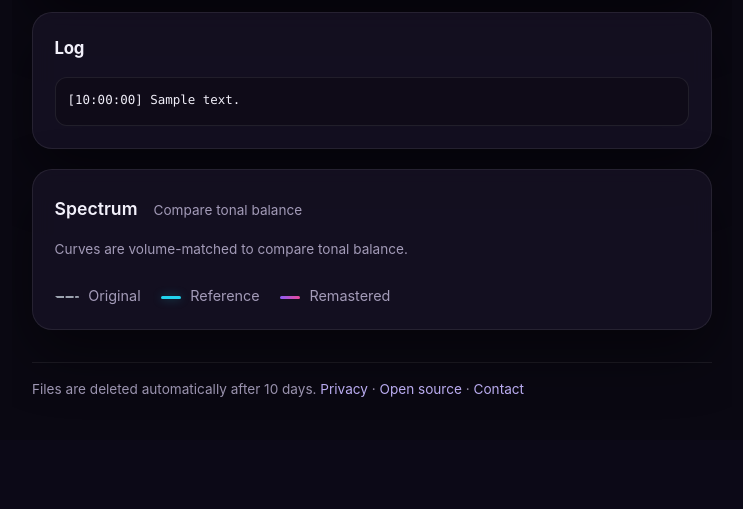
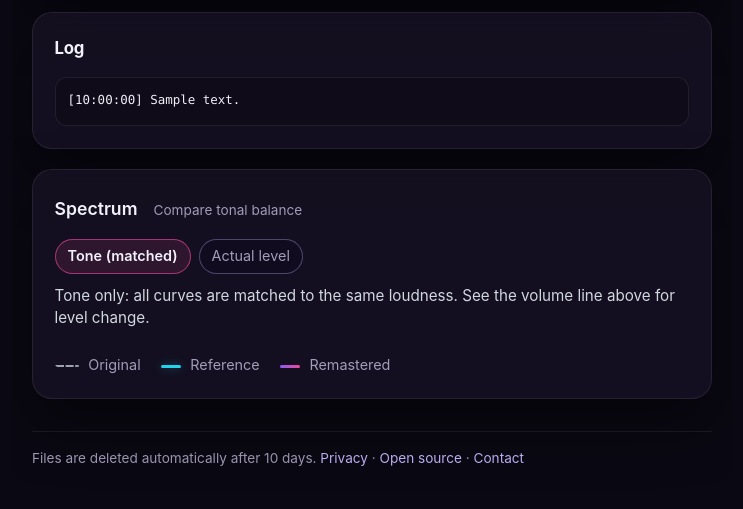
Before and after one commit to bluedskim/Remastered, a Python web app: template src/remastered/web/templates/job_detail.html in a window 1280 px wide, after a click that opens the changed part. Shown: the part 810-1319 px from the top of the page, without its empty margins (268-1011 px from the left). Before the commit the page ends 1207 px from the top, so only its background shows below. Run offline with Jinja, Linux system fonts and the light colour scheme; the template is opened without the code that fills it: most values are stand-ins (such as "Sample title", 1, 10 or a date in 2020); grey boxes marked "Sample" are stand-in pictures; some web fonts are replaced.

Commit message:
Spectrum: tone vs actual level toggle with LUFS offsets (#110)
Bump spectrum JSON to v2 with per-file integrated LUFS, lazy-recompute
v1 rows on next view, and a client toggle between volume-matched tone
curves and actual-level display with rescaled Y-axis and level note.

Co-authored-by: Cursor Agent <cursoragent@cursor.com>

```diff
--- a/src/remastered/web/static/job-spectrum.js
+++ b/src/remastered/web/static/job-spectrum.js
@@ -25,6 +25,8 @@
     reference: "#22d3ee",
     remastered: "#ec4899",
   };
+
+  var LOUDNESS_TARGET_LUFS = -23;
 
   /**
    * Y-axis rule (keep in sync with tests/test_job_spectrum_chart_axis.py):
@@ -112,6 +114,40 @@
     }
   }
 
+  function loudnessOffsetDb(integratedLufs) {
+    return integratedLufs - LOUDNESS_TARGET_LUFS;
+  }
+
+  function curveForMode(values, offsetDb) {
+    if (!offsetDb) return values;
+    return values.map(function (v) {
+      return v + offsetDb;
+    });
+  }
+
+  function seriesDataForMode(data, mode) {
+    if (mode !== "actual" || !data.lu || data.lu.length !== 3) {
+      return { o: data.o, r: data.r, m: data.m };
+    }
+    return {
+      o: curveForMode(data.o, loudnessOffsetDb(data.lu[0])),
+      r: curveForMode(data.r, loudnessOffsetDb(data.lu[1])),
+      m: curveForMode(data.m, loudnessOffsetDb(data.lu[2])),
+    };
+  }
+
+  function formatLevelDeltaDb(delta) {
+    var rounded = Math.round(delta * 10) / 10;
+    var sign = rounded > 0 ? "+" : "";
+    return sign + rounded.toFixed(1);
+  }
+
+  function remasteredVsOriginalLine(data) {
+    if (!data.lu || data.lu.length !== 3) return null;
+    var delta = data.lu[2] - data.lu[0];
+    return "Remastered is " + formatLevelDeltaDb(delta) + " dB vs original";
+  }
+
   function polylinePoints(freqs, dbs, plotW, plotH, padL, padT, yMin, yMax, fMin, fMax) {
     var parts = [];
     for (var i = 0; i < freqs.length; i++) {
@@ -126,11 +162,13 @@
     return parts.join(" ");
   }
 
-  function renderChart(container, data) {
+  function renderChart(container, data, mode) {
+    var displayMode = mode || "tone";
+    var seriesData = seriesDataForMode(data, displayMode);
     var freqs = data.f;
     var fMin = freqs[0];
     var fMax = freqs[freqs.length - 1];
-    var all = data.o.concat(data.r, data.m);
+    var all = seriesData.o.concat(seriesData.r, seriesData.m);
     var yAxis = computeYAxisRange(all);
     var yMin = yAxis.yMin;
     var yMax = yAxis.yMax;
@@ -236,7 +274,7 @@
       var pl = document.createElementNS(ns, "polyline");
       pl.setAttribute(
         "points",
-        polylinePoints(freqs, data[s.key], plotW, plotH, padL, padT, yMin, yMax, fMin, fMax)
+        polylinePoints(freqs, seriesData[s.key], plotW, plotH, padL, padT, yMin, yMax, fMin, fMax)
       );
       pl.setAttribute("fill", "none");
       pl.setAttribute("stroke", s.color);
@@ -293,11 +331,11 @@
         tooltipEl.textContent =
           labelHz +
           " · Original " +
-          data.o[idx].toFixed(1) +
+          seriesData.o[idx].toFixed(1) +
           " dB · Reference " +
-          data.r[idx].toFixed(1) +
+          seriesData.r[idx].toFixed(1) +
           " dB · Remastered " +
-          data.m[idx].toFixed(1) +
+          seriesData.m[idx].toFixed(1) +
           " dB";
         tooltipEl.hidden = false;
       }
@@ -309,10 +347,60 @@
     }
   }
 
-  document.querySelectorAll("[data-spectrum-chart]").forEach(function (el) {
-    var data = parsePayload(el);
-    if (data && data.f && data.o && data.r && data.m) {
-      renderChart(el, data);
+  function updateModeUi(panel, mode, data) {
+    var captionEl = panel.querySelector("[data-spectrum-caption]");
+    var levelNote = panel.querySelector("[data-spectrum-level-note]");
+    var canActual = data.lu && data.lu.length === 3;
+    panel.querySelectorAll("[data-spectrum-mode]").forEach(function (btn) {
+      var active = btn.getAttribute("data-spectrum-mode") === mode;
+      btn.classList.toggle("is-active", active);
+      btn.setAttribute("aria-pressed", active ? "true" : "false");
+      if (btn.getAttribute("data-spectrum-mode") === "actual") {
+        btn.disabled = !canActual;
+      }
+    });
+    if (captionEl) {
+      if (mode === "actual") {
+        captionEl.textContent =
+          "Actual level: each curve includes its real loudness. Tone (matched) view aligns loudness for shape only.";
+      } else {
+        captionEl.textContent =
+          "Tone only: all curves are matched to the same loudness. See the volume line above for level change.";
+      }
     }
-  });
+    if (levelNote) {
+      if (mode === "actual" && canActual) {
+        var line = remasteredVsOriginalLine(data);
+        levelNote.textContent = line || "";
+        levelNote.hidden = !line;
+      } else {
+        levelNote.hidden = true;
+        levelNote.textContent = "";
+      }
+    }
+  }
+
+  function initSpectrumPanel(panel) {
+    var chartEl = panel.querySelector("[data-spectrum-chart]");
+    if (!chartEl) return;
+    var data = parsePayload(chartEl);
+    if (!data || !data.f || !data.o || !data.r || !data.m) return;
+
+    var mode = "tone";
+    renderChart(chartEl, data, mode);
+    updateModeUi(panel, mode, data);
+
+    panel.querySelectorAll("[data-spectrum-mode]").forEach(function (btn) {
+      btn.addEventListener("click", function () {
+        var next = btn.getAttribute("data-spectrum-mode");
+        if (!next || next === mode) return;
+        if (next === "actual" && !(data.lu && data.lu.length === 3)) return;
+        mode = next;
+        renderChart(chartEl, data, mode);
+        updateModeUi(panel, mode, data);
+      });
+    });
+  }
+
+  document.querySelectorAll("[data-spectrum-panel]").forEach(initSpectrumPanel);
 })();
--- a/src/remastered/web/static/style.css
+++ b/src/remastered/web/static/style.css
@@ -2202,8 +2202,52 @@ table.jobs td {
   padding-top: 0.75rem;
 }
 
+.spectrum-mode-toggle {
+  display: flex;
+  flex-wrap: wrap;
+  gap: 0.5rem;
+  margin: 0 0 0.65rem;
+}
+
+.spectrum-mode-toggle__btn {
+  font: inherit;
+  font-size: 0.9rem;
+  padding: 0.35rem 0.75rem;
+  border-radius: 999px;
+  border: 1px solid rgba(196, 181, 253, 0.35);
+  background: rgba(15, 10, 30, 0.55);
+  color: var(--muted);
+  cursor: pointer;
+}
+
+.spectrum-mode-toggle__btn:hover:not(:disabled) {
+  border-color: rgba(196, 181, 253, 0.55);
+  color: var(--text);
+}
+
+.spectrum-mode-toggle__btn.is-active {
+  border-color: rgba(236, 72, 153, 0.65);
+  background: rgba(236, 72, 153, 0.12);
+  color: var(--text);
+  font-weight: 600;
+}
+
+.spectrum-mode-toggle__btn:disabled {
+  opacity: 0.45;
+  cursor: not-allowed;
+}
+
 .spectrum-panel__caption {
   margin: 0 0 0.75rem;
+  font-size: 0.95rem;
+  line-height: 1.45;
+  color: rgba(226, 232, 240, 0.92);
+}
+
+.spectrum-level-note {
+  margin: -0.35rem 0 0.75rem;
+  color: rgba(196, 181, 253, 0.9);
+  font-variant-numeric: tabular-nums;
 }
 
 .spectrum-chart {
--- a/src/remastered/web/templates/partials/job_spectrum.html
+++ b/src/remastered/web/templates/partials/job_spectrum.html
@@ -5,9 +5,18 @@
     <span class="spectrum-panel__hint small muted">Compare tonal balance</span>
   </summary>
   <div class="spectrum-panel__body">
-    <p class="spectrum-panel__caption small muted">
-      Curves are volume-matched to compare tonal balance.
+    <div class="spectrum-mode-toggle" role="group" aria-label="Spectrum display mode">
+      <button type="button" class="spectrum-mode-toggle__btn is-active" data-spectrum-mode="tone" aria-pressed="true">
+        Tone (matched)
+      </button>
+      <button type="button" class="spectrum-mode-toggle__btn" data-spectrum-mode="actual" aria-pressed="false">
+        Actual level
+      </button>
+    </div>
+    <p class="spectrum-panel__caption" data-spectrum-caption>
+      Tone only: all curves are matched to the same loudness. See the volume line above for level change.
     </p>
+    <p class="spectrum-level-note small" data-spectrum-level-note hidden></p>
     <script type="application/json" class="spectrum-data">{{ spectrum_comparison | tojson }}</script>
     <div
       class="spectrum-chart"
```
Also changed, not shown: scripts/spectrum_actual_level_screenshot.py (added, +62 -0 lines), scripts/spectrum_browser_screenshot.html (+6 -1 lines), src/remastered/web/job_spectrum.py (+22 -2 lines), tests/test_job_spectrum.py (+15 -4 lines), tests/test_job_spectrum_actual_level.py (added, +160 -0 lines), 1 other file.
